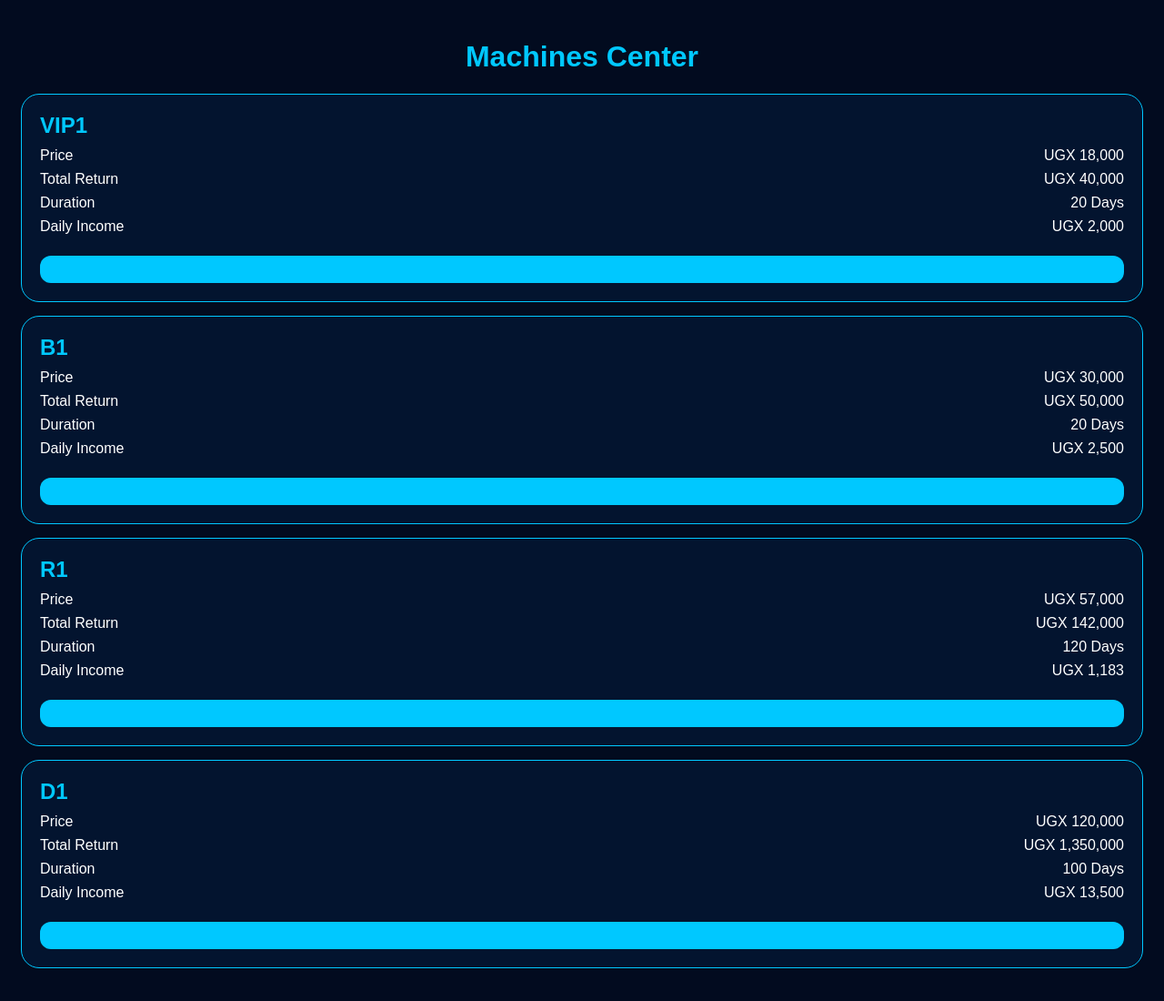
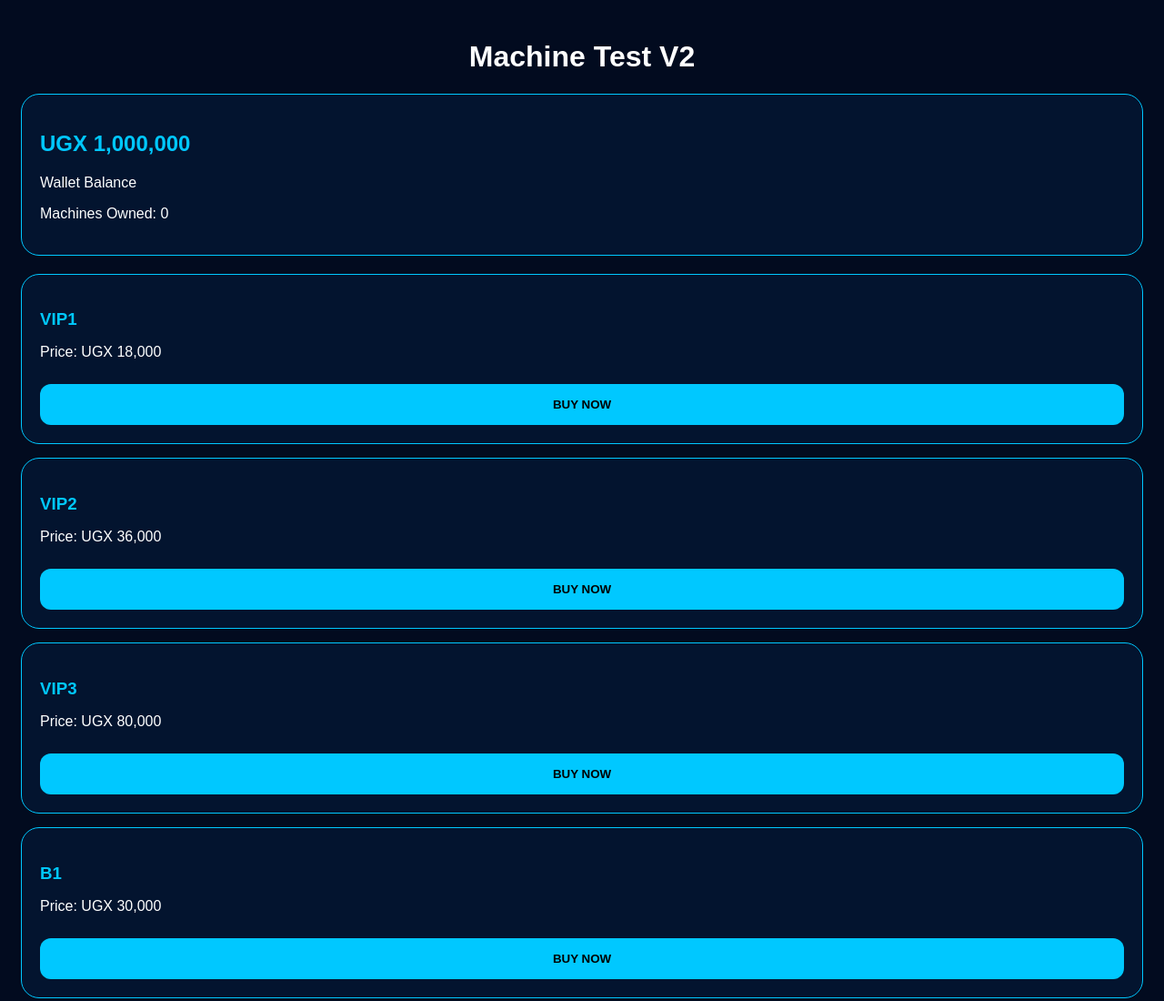
Before and after one commit to ashbelz123-droid/Marathon-Digital-Hub, a plain HTML site: page machines.html in a window 1280 px wide. Shown: the top 1100 px of the page at 91% size. Drawn offline with Linux system fonts and the light colour scheme.

Commit message:
Update machines.html

```diff
--- a/machines.html
+++ b/machines.html
@@ -1,9 +1,10 @@
 <!DOCTYPE html>
-<html lang="en">
+<html>
 <head>
 <meta charset="UTF-8">
-<meta name="viewport" content="width=device-width, initial-scale=1.0">
-<title>Machines Center</title>
+<meta name="viewport" content="width=device-width,initial-scale=1.0">
+
+<title>Machine Test V2</title>
 
 <style>
 
@@ -14,42 +15,44 @@ font-family:Arial,sans-serif;
 padding:15px;
 }
 
-h1{
+.header{
 text-align:center;
+margin-bottom:20px;
+}
+
+.balance{
+background:#03142f;
+padding:20px;
+border-radius:20px;
+margin-bottom:20px;
+border:1px solid #00c8ff;
+}
+
+.balance h2{
 color:#00c8ff;
 }
 
-.machine-card{
+.machine{
 background:#03142f;
+padding:20px;
+border-radius:20px;
+margin-bottom:15px;
 border:1px solid #00c8ff;
-border-radius:20px;
-padding:20px;
-margin-bottom:15px;
 }
 
-.machine-name{
-font-size:24px;
-font-weight:bold;
+.machine h3{
 color:#00c8ff;
 margin-bottom:10px;
 }
 
-.machine-row{
-display:flex;
-justify-content:space-between;
-margin:8px 0;
-}
-
-.buy-btn{
+.buy{
 width:100%;
 padding:15px;
-margin-top:15px;
 border:none;
 border-radius:12px;
 background:#00c8ff;
-color:#000;
 font-weight:bold;
-font-size:16px;
+margin-top:10px;
 }
 
 </style>
@@ -57,99 +60,53 @@ font-size:16px;
 
 <body>
 
-<h1>Machines Center</h1>
+<div class="header">
+<h1>Machine Test V2</h1>
+</div>
 
-<div id="machineContainer"></div>
+<div class="balance">
+<h2 id="wallet">UGX 1,000,000</h2>
+<p>Wallet Balance</p>
+<p>Machines Owned: <span id="owned">0</span></p>
+</div>
+
+<div id="machines"></div>
 
 <script>
 
-const machines = [
+let wallet = 1000000;
+let owned = 0;
 
-{
-name:"VIP1",
-price:18000,
-income:40000,
-days:20
-},
+const data = [
 
-{
-name:"B1",
-price:30000,
-income:50000,
-days:20
-},
-
-{
-name:"R1",
-price:57000,
-income:142000,
-days:120
-},
-
-{
-name:"D1",
-price:120000,
-income:1350000,
-days:100
-}
+{name:"VIP1",price:18000},
+{name:"VIP2",price:36000},
+{name:"VIP3",price:80000},
+{name:"B1",price:30000},
+{name:"B2",price:70000},
+{name:"D1",price:120000},
+{name:"R1",price:57000},
+{name:"R2",price:68500}
 
 ];
 
-const container =
-document.getElementById(
-"machineContainer"
-);
+const box =
+document.getElementById("machines");
 
-machines.forEach(machine=>{
+data.forEach(machine=>{
 
-const dailyIncome =
-Math.floor(
-machine.income /
-machine.days
-);
+box.innerHTML += `
 
-container.innerHTML += `
+<div class="machine">
 
-<div class="machine-card">
+<h3>${machine.name}</h3>
 
-<div class="machine-name">
-${machine.name}
-</div>
-
-<div class="machine-row">
-<span>Price</span>
-<span>
-UGX ${machine.price.toLocaleString()}
-</span>
-</div>
-
-<div class="machine-row">
-<span>Total Return</span>
-<span>
-UGX ${machine.income.toLocaleString()}
-</span>
-</div>
-
-<div class="machine-row">
-<span>Duration</span>
-<span>
-${machine.days} Days
-</span>
-</div>
-
-<div class="machine-row">
-<span>Daily Income</span>
-<span>
-UGX ${dailyIncome.toLocaleString()}
-</span>
-</div>
+<p>Price:
+UGX ${machine.price.toLocaleString()}</p>
 
 <button
-class="buy-btn"
-onclick="buyMachine('${machine.name}')"
-function buyMachine(name){
-alert(name + " selected");
-}
+class="buy"
+onclick="buy(${machine.price},'${machine.name}')">
 
 BUY NOW
 
@@ -161,6 +118,36 @@ BUY NOW
 
 });
 
+function buy(price,name){
+
+if(wallet < price){
+
+alert("Insufficient Balance");
+
+return;
+
+}
+
+wallet -= price;
+owned++;
+
+document.getElementById(
+"wallet"
+).innerText =
+"UGX " +
+wallet.toLocaleString();
+
+document.getElementById(
+"owned"
+).innerText =
+owned;
+
+alert(
+name + " purchased successfully"
+);
+
+}
+
 </script>
 
 </body>
```
